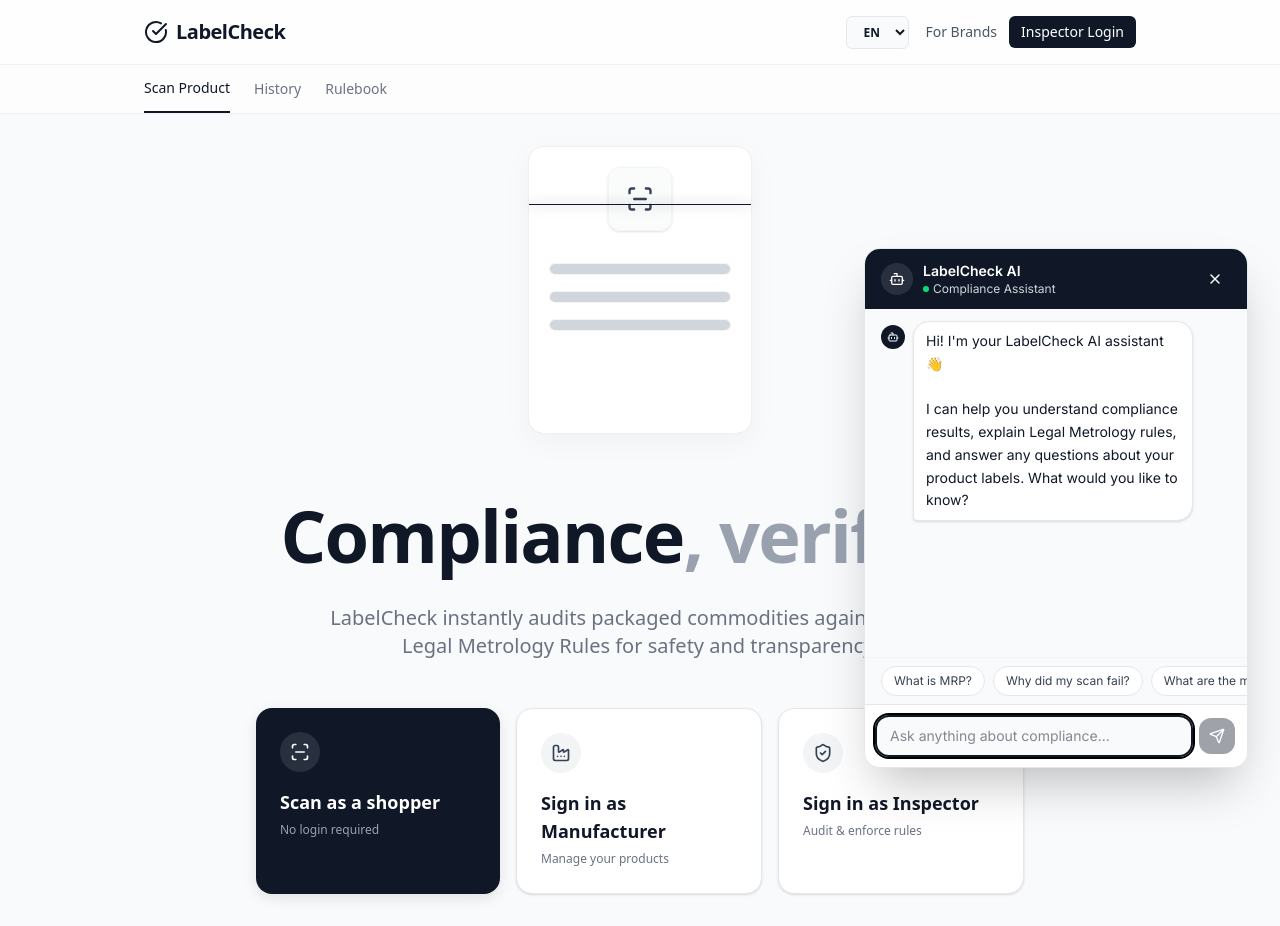
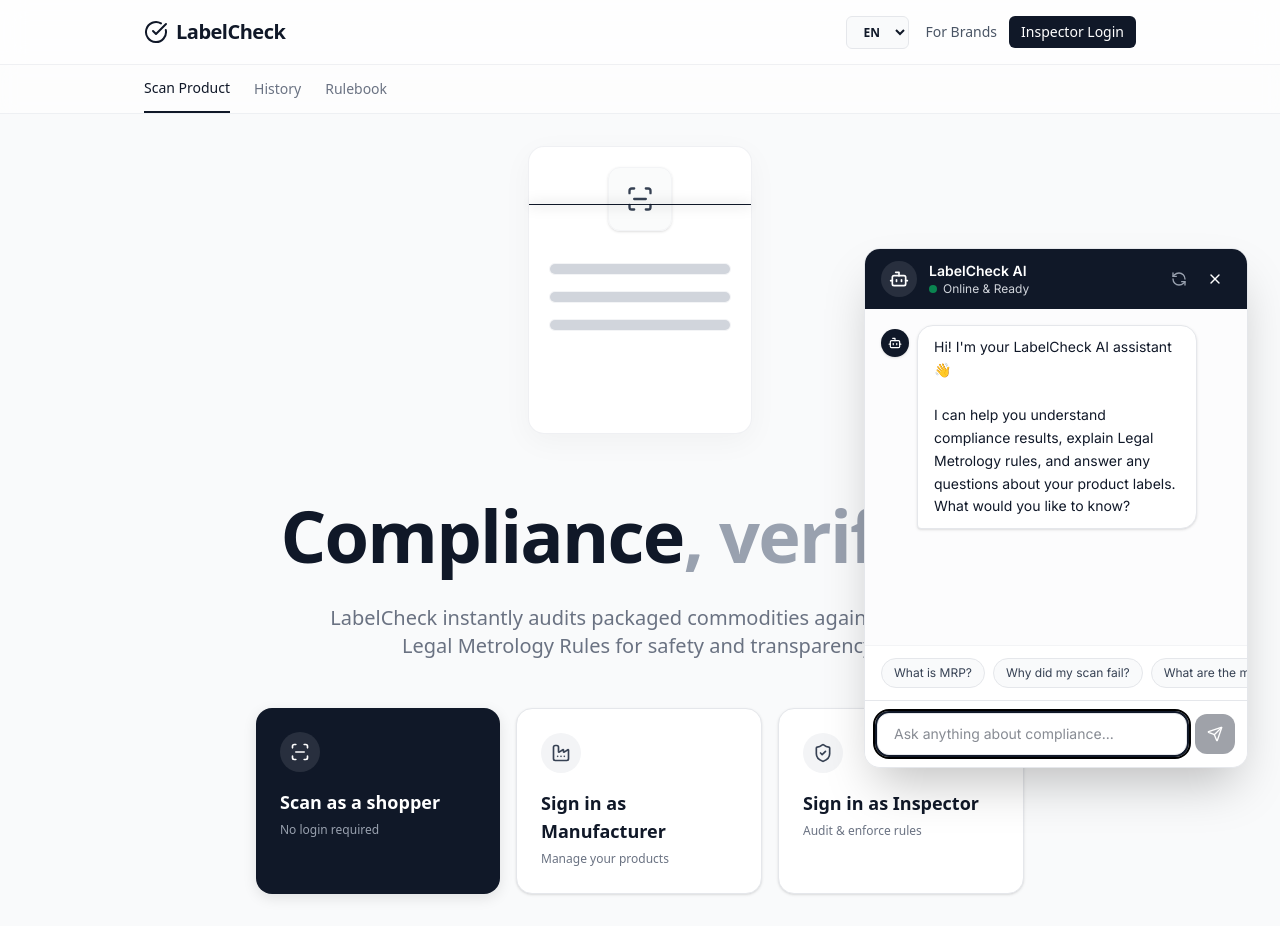
Before and after one commit to kanemagnificent/lablecheck, a Next.js app in the folder frontend/: page / in a window 1280 px wide. Both pictures are taken after a click on the button "Open compliance assistant". Built offline with nearby package versions, Linux system fonts and the light colour scheme; no server answers.

Commit message:
feat: overhaul chatbot UI with framer-motion, context pills, typing indicator, and reset functionality

```diff
--- a/frontend/src/components/ChatBot.tsx
+++ b/frontend/src/components/ChatBot.tsx
@@ -1,8 +1,9 @@
 "use client";
 
 import React, { useState, useRef, useEffect } from 'react';
-import { MessageCircle, X, Send, Bot, User, Loader2 } from 'lucide-react';
+import { MessageCircle, X, Send, Bot, User, RefreshCcw, Paperclip } from 'lucide-react';
 import { useAppStore } from '../context/store';
+import { motion, AnimatePresence } from 'framer-motion';
 
 const API_BASE_URL = process.env.NEXT_PUBLIC_API_URL || 'http://localhost:8000';
 
@@ -84,35 +85,61 @@
     }
   };
 
+  const handleReset = () => {
+    setMessages([WELCOME_MESSAGE]);
+  };
+
   return (
     <>
       {/* Floating Bubble */}
-      <button
+      <AnimatePresence>
+        {!isOpen && (
+          <motion.button
+            initial={{ scale: 0 }}
+            animate={{ scale: 1 }}
+            exit={{ scale: 0 }}
             onClick={() => setIsOpen(true)}
-        className={`fixed bottom-20 right-5 sm:bottom-8 sm:right-8 z-50 w-14 h-14 bg-gray-900 text-white rounded-full shadow-lg flex items-center justify-center hover:bg-black transition-all hover:scale-110 active:scale-95 ${isOpen ? 'hidden' : 'flex'}`}
+            className="fixed bottom-20 right-5 sm:bottom-8 sm:right-8 z-50 w-14 h-14 bg-gray-900 text-white rounded-full shadow-lg shadow-gray-900/20 flex items-center justify-center hover:bg-black transition-colors active:scale-95"
             aria-label="Open compliance assistant"
           >
             <MessageCircle className="w-6 h-6" />
-        <span className="absolute top-0 right-0 w-3 h-3 bg-green-400 rounded-full border-2 border-white" />
-      </button>
+            <span className="absolute top-0 right-0 w-3.5 h-3.5 bg-green-400 rounded-full border-2 border-white" />
+          </motion.button>
+        )}
+      </AnimatePresence>
 
       {/* Chat Window */}
+      <AnimatePresence>
         {isOpen && (
-        <div className="fixed bottom-20 right-4 sm:bottom-8 sm:right-8 z-50 w-[calc(100vw-2rem)] max-w-sm h-[520px] bg-white rounded-2xl shadow-2xl border border-gray-200 flex flex-col overflow-hidden">
+          <motion.div
+            initial={{ opacity: 0, y: 20, scale: 0.95, transformOrigin: 'bottom right' }}
+            animate={{ opacity: 1, y: 0, scale: 1 }}
+            exit={{ opacity: 0, y: 20, scale: 0.95 }}
+            transition={{ type: 'spring', damping: 25, stiffness: 300 }}
+            className="fixed bottom-20 right-4 sm:bottom-8 sm:right-8 z-50 w-[calc(100vw-2rem)] max-w-sm h-[520px] bg-white rounded-2xl shadow-2xl border border-gray-200 flex flex-col overflow-hidden"
+          >
             {/* Header */}
             <div className="bg-gray-900 text-white px-4 py-3 flex items-center justify-between shrink-0">
-            <div className="flex items-center gap-2.5">
-              <div className="w-8 h-8 bg-white/10 rounded-full flex items-center justify-center">
-                <Bot className="w-4 h-4" />
+              <div className="flex items-center gap-3">
+                <div className="w-9 h-9 bg-white/10 rounded-full flex items-center justify-center">
+                  <Bot className="w-5 h-5" />
                 </div>
                 <div>
                   <p className="font-semibold text-sm">LabelCheck AI</p>
-                <div className="flex items-center gap-1">
-                  <span className="w-1.5 h-1.5 bg-green-400 rounded-full" />
-                  <p className="text-xs text-gray-300">Compliance Assistant</p>
+                  <div className="flex items-center gap-1.5">
+                    <span className="w-2 h-2 bg-green-400 rounded-full animate-pulse" />
+                    <p className="text-xs text-gray-300">Online & Ready</p>
                   </div>
                 </div>
               </div>
+              <div className="flex items-center gap-1">
+                <button
+                  onClick={handleReset}
+                  className="w-8 h-8 rounded-full hover:bg-white/10 flex items-center justify-center transition-colors text-gray-400 hover:text-white"
+                  title="Reset Conversation"
+                >
+                  <RefreshCcw className="w-4 h-4" />
+                </button>
                 <button
                   onClick={() => setIsOpen(false)}
                   className="w-8 h-8 rounded-full hover:bg-white/10 flex items-center justify-center transition-colors"
@@ -121,39 +148,57 @@
                   <X className="w-4 h-4" />
                 </button>
               </div>
+            </div>
+
+            {/* Context Pill */}
+            {latestScan && (
+              <div className="bg-blue-50 border-b border-blue-100 px-3 py-1.5 flex items-center gap-2 text-xs text-blue-800 shrink-0">
+                <Paperclip className="w-3 h-3" />
+                <span>Context attached: <strong>{latestScan.productName}</strong></span>
+              </div>
+            )}
 
             {/* Messages */}
-          <div className="flex-1 overflow-y-auto px-4 py-3 space-y-3 bg-gray-50">
+            <div className="flex-1 overflow-y-auto px-4 py-4 space-y-4 bg-gray-50/50">
               {messages.map((msg, i) => (
-              <div key={i} className={`flex gap-2 ${msg.role === 'user' ? 'justify-end' : 'justify-start'}`}>
+                <motion.div
+                  initial={{ opacity: 0, y: 10 }}
+                  animate={{ opacity: 1, y: 0 }}
+                  key={i}
+                  className={`flex gap-2 ${msg.role === 'user' ? 'justify-end' : 'justify-start'}`}
+                >
                   {msg.role === 'assistant' && (
-                  <div className="w-6 h-6 rounded-full bg-gray-900 text-white flex items-center justify-center shrink-0 mt-1">
-                    <Bot className="w-3 h-3" />
+                    <div className="w-7 h-7 rounded-full bg-gray-900 text-white flex items-center justify-center shrink-0 mt-1 shadow-sm">
+                      <Bot className="w-3.5 h-3.5" />
                     </div>
                   )}
                   <div
-                  className={`max-w-[80%] px-3 py-2 rounded-2xl text-sm leading-relaxed whitespace-pre-wrap ${
+                    className={`max-w-[80%] px-4 py-2.5 rounded-2xl text-sm leading-relaxed whitespace-pre-wrap ${
                       msg.role === 'user'
-                      ? 'bg-gray-900 text-white rounded-br-sm'
+                        ? 'bg-gray-900 text-white rounded-br-sm shadow-sm'
                         : 'bg-white text-gray-900 border border-gray-200 rounded-bl-sm shadow-sm'
                     }`}
                   >
                     {msg.content}
                   </div>
                   {msg.role === 'user' && (
-                  <div className="w-6 h-6 rounded-full bg-gray-200 flex items-center justify-center shrink-0 mt-1">
-                    <User className="w-3 h-3 text-gray-600" />
+                    <div className="w-7 h-7 rounded-full bg-gray-200 flex items-center justify-center shrink-0 mt-1 shadow-sm">
+                      <User className="w-3.5 h-3.5 text-gray-600" />
                     </div>
                   )}
-              </div>
+                </motion.div>
               ))}
+
+              {/* Typing Indicator */}
               {isLoading && (
                 <div className="flex gap-2 justify-start">
-                <div className="w-6 h-6 rounded-full bg-gray-900 text-white flex items-center justify-center shrink-0 mt-1">
-                  <Bot className="w-3 h-3" />
+                  <div className="w-7 h-7 rounded-full bg-gray-900 text-white flex items-center justify-center shrink-0 mt-1 shadow-sm">
+                    <Bot className="w-3.5 h-3.5" />
                   </div>
-                <div className="bg-white border border-gray-200 rounded-2xl rounded-bl-sm px-4 py-3 shadow-sm">
-                  <Loader2 className="w-4 h-4 text-gray-400 animate-spin" />
+                  <div className="bg-white border border-gray-200 rounded-2xl rounded-bl-sm px-4 py-3.5 shadow-sm flex items-center gap-1">
+                    <motion.div className="w-1.5 h-1.5 bg-gray-400 rounded-full" animate={{ y: [0, -4, 0] }} transition={{ duration: 0.6, repeat: Infinity, delay: 0 }} />
+                    <motion.div className="w-1.5 h-1.5 bg-gray-400 rounded-full" animate={{ y: [0, -4, 0] }} transition={{ duration: 0.6, repeat: Infinity, delay: 0.2 }} />
+                    <motion.div className="w-1.5 h-1.5 bg-gray-400 rounded-full" animate={{ y: [0, -4, 0] }} transition={{ duration: 0.6, repeat: Infinity, delay: 0.4 }} />
                   </div>
                 </div>
               )}
@@ -162,12 +207,12 @@
 
             {/* Suggested Questions */}
             {messages.length === 1 && (
-            <div className="px-4 py-2 bg-gray-50 border-t border-gray-100 flex gap-2 overflow-x-auto shrink-0">
+              <div className="px-4 py-3 bg-white border-t border-gray-100 flex gap-2 overflow-x-auto shrink-0 no-scrollbar">
                 {['What is MRP?', 'Why did my scan fail?', 'What are the mandatory fields?'].map(q => (
                   <button
                     key={q}
                     onClick={() => { setInput(q); inputRef.current?.focus(); }}
-                  className="whitespace-nowrap text-xs bg-white border border-gray-200 text-gray-700 px-3 py-1.5 rounded-full hover:bg-gray-50 transition-colors shrink-0"
+                    className="whitespace-nowrap text-xs bg-gray-50 border border-gray-200 text-gray-700 px-3 py-1.5 rounded-full hover:bg-gray-100 hover:border-gray-300 transition-colors shrink-0"
                   >
                     {q}
                   </button>
@@ -184,19 +229,20 @@
                 onChange={e => setInput(e.target.value)}
                 onKeyDown={handleKeyDown}
                 placeholder="Ask anything about compliance..."
-              className="flex-1 text-sm bg-gray-50 border border-gray-200 rounded-xl px-3 py-2 outline-none focus:ring-2 focus:ring-gray-900 focus:border-transparent transition-all"
+                className="flex-1 text-sm bg-gray-50 border border-gray-200 rounded-xl px-4 py-2.5 outline-none focus:ring-2 focus:ring-gray-900 focus:bg-white transition-all"
               />
               <button
                 onClick={sendMessage}
                 disabled={!input.trim() || isLoading}
-              className="w-9 h-9 bg-gray-900 text-white rounded-xl flex items-center justify-center hover:bg-black transition-colors disabled:opacity-40 disabled:cursor-not-allowed shrink-0"
+                className="w-10 h-10 bg-gray-900 text-white rounded-xl flex items-center justify-center hover:bg-black transition-all disabled:opacity-40 disabled:cursor-not-allowed shrink-0 active:scale-95"
                 aria-label="Send message"
               >
                 <Send className="w-4 h-4" />
               </button>
             </div>
-        </div>
+          </motion.div>
         )}
+      </AnimatePresence>
     </>
   );
 }
```
Lines whose indentation alone changed are shown as unchanged.
